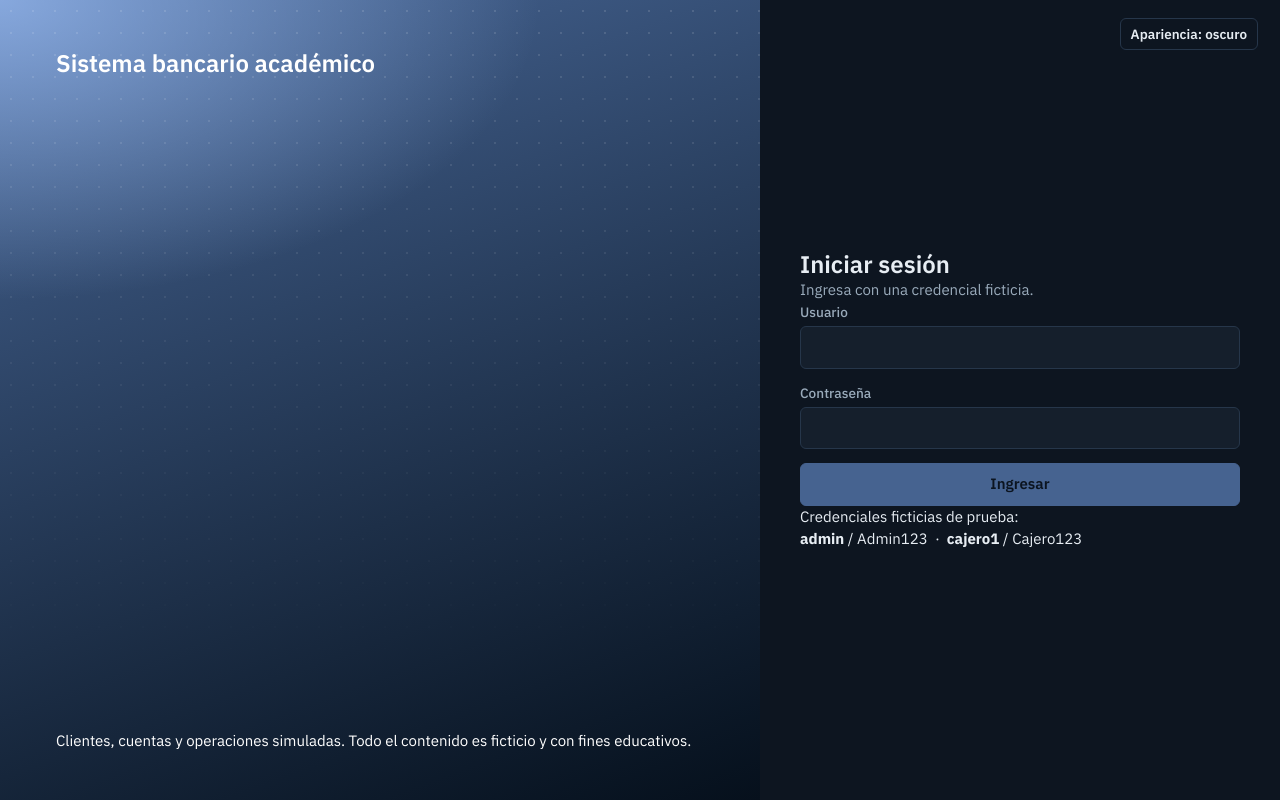
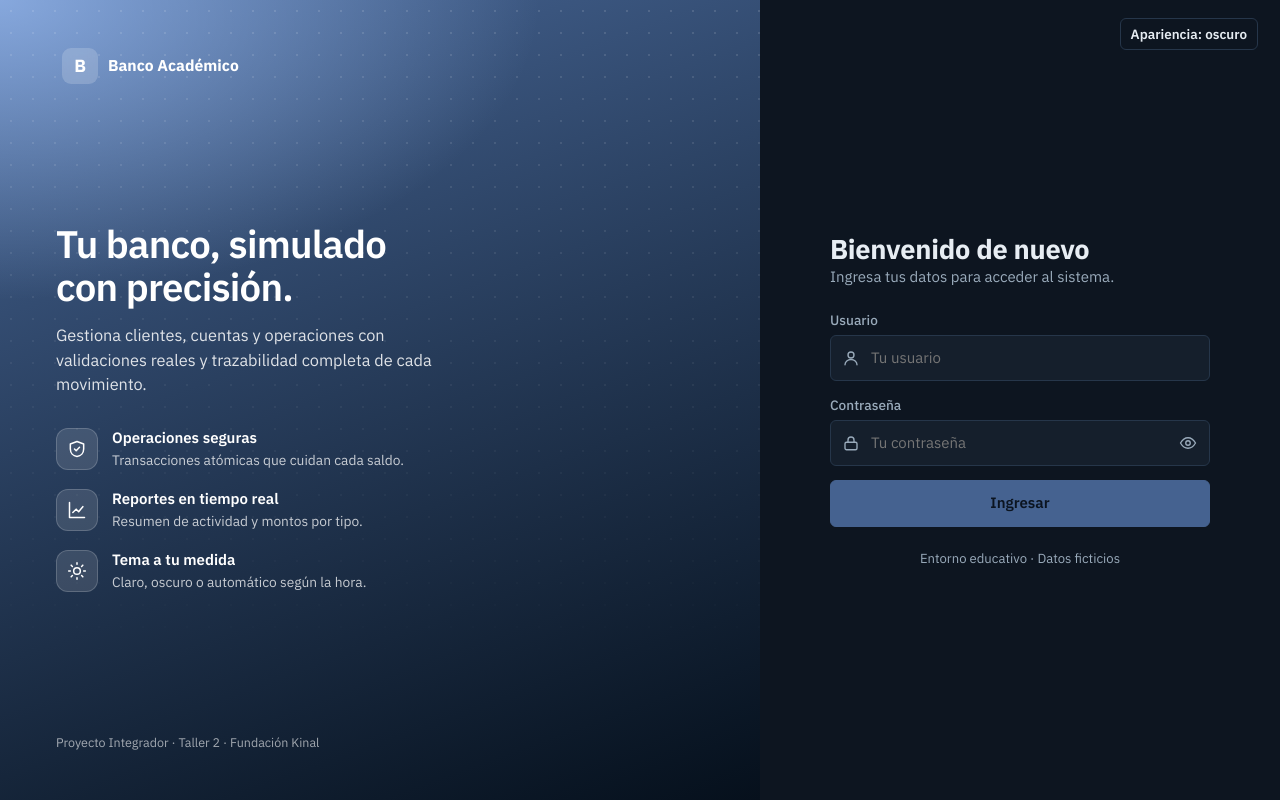
Before and after one commit to jjax-2025549/Sistema_Bancario, an Angular app in the folder frontend/: page /login in a window 1280 px wide. Built offline with nearby package versions, Linux system fonts and the light colour scheme.

Commit message:
feat(frontend): rediseñar el login sin credenciales visibles y con panel de marca

```diff
--- a/frontend/src/app/pages/login.html
+++ b/frontend/src/app/pages/login.html
@@ -1,29 +1,49 @@
 <div class="login-wrap">
   <section class="login-art">
-    <h1>Sistema bancario académico</h1>
-    <p>Clientes, cuentas y operaciones simuladas. Todo el contenido es ficticio y con fines educativos.</p>
+    <div class="brand light"><div class="brand-mark" aria-hidden="true">B</div><b>Banco Académico</b></div>
+    <div class="art-body">
+      <h1>Tu banco, simulado con precisión.</h1>
+      <p>Gestiona clientes, cuentas y operaciones con validaciones reales y trazabilidad completa de cada movimiento.</p>
+      <ul class="feats">
+        <li><span class="ico"><svg viewBox="0 0 24 24" aria-hidden="true"><path d="M12 3l8 3v6c0 4.5-3.2 8.3-8 9-4.8-.7-8-4.5-8-9V6z"/><path d="M9 12l2 2 4-4"/></svg></span><div><b>Operaciones seguras</b><small>Transacciones atómicas que cuidan cada saldo.</small></div></li>
+        <li><span class="ico"><svg viewBox="0 0 24 24" aria-hidden="true"><path d="M3 3v18h18"/><path d="M7 15l4-4 3 3 5-6"/></svg></span><div><b>Reportes en tiempo real</b><small>Resumen de actividad y montos por tipo.</small></div></li>
+        <li><span class="ico"><svg viewBox="0 0 24 24" aria-hidden="true"><circle cx="12" cy="12" r="4"/><path d="M12 2v2M12 20v2M2 12h2M20 12h2M5 5l1.5 1.5M17.5 17.5L19 19M5 19l1.5-1.5M17.5 6.5L19 5"/></svg></span><div><b>Tema a tu medida</b><small>Claro, oscuro o automático según la hora.</small></div></li>
+      </ul>
+    </div>
+    <small class="art-foot">Proyecto Integrador · Taller 2 · Fundación Kinal</small>
   </section>
+
   <section class="login-box">
     <div class="theme-pos"><app-theme-selector /></div>
+    <div class="login-card">
       <div>
-      <h1>Iniciar sesión</h1>
-      <p class="muted">Ingresa con una credencial ficticia.</p>
+        <h2 class="welcome">Bienvenido de nuevo</h2>
+        <p class="muted">Ingresa tus datos para acceder al sistema.</p>
       </div>
-    <form #f="ngForm" (ngSubmit)="entrar()" class="grid">
+      <form #f="ngForm" (ngSubmit)="entrar()" class="grid" autocomplete="on">
         <div class="field">
           <label for="usuario">Usuario</label>
-        <input id="usuario" name="username" [(ngModel)]="username" required autocomplete="username" />
+          <div class="input-ico">
+            <svg viewBox="0 0 24 24" aria-hidden="true"><circle cx="12" cy="8" r="4"/><path d="M4 21c0-4 3.6-7 8-7s8 3 8 7"/></svg>
+            <input id="usuario" name="username" [(ngModel)]="username" required autocomplete="username" placeholder="Tu usuario" />
+          </div>
         </div>
         <div class="field">
           <label for="clave">Contraseña</label>
-        <input id="clave" name="password" type="password" [(ngModel)]="password" required autocomplete="current-password" />
+          <div class="input-ico">
+            <svg viewBox="0 0 24 24" aria-hidden="true"><rect x="4" y="11" width="16" height="10" rx="2"/><path d="M8 11V8a4 4 0 0 1 8 0v3"/></svg>
+            <input id="clave" name="password" [type]="mostrar() ? 'text' : 'password'" [(ngModel)]="password" required autocomplete="current-password" placeholder="Tu contraseña" />
+            <button type="button" class="eye" (click)="mostrar.set(!mostrar())" [attr.aria-label]="mostrar() ? 'Ocultar contraseña' : 'Mostrar contraseña'" [attr.aria-pressed]="mostrar()">
+              <svg viewBox="0 0 24 24" aria-hidden="true"><path d="M2 12s4-7 10-7 10 7 10 7-4 7-10 7S2 12 2 12z"/><circle cx="12" cy="12" r="3"/>@if (mostrar()) {<path d="M3 3l18 18"/>}</svg>
+            </button>
           </div>
-      @if (error()) { <div class="alert error" role="alert">{{ error() }}</div> }
-      <button class="btn" type="submit" [disabled]="f.invalid || cargando()">{{ cargando() ? 'Ingresando…' : 'Ingresar' }}</button>
+        </div>
+        @if (error()) { <div class="alert error shake" role="alert">{{ error() }}</div> }
+        <button class="btn block" type="submit" [disabled]="f.invalid || cargando()">
+          @if (cargando()) { <span class="spin" aria-hidden="true"></span> Ingresando… } @else { Ingresar }
+        </button>
       </form>
-    <div class="creds">
-      Credenciales ficticias de prueba:<br />
-      <b>admin</b> / Admin123 &nbsp;·&nbsp; <b>cajero1</b> / Cajero123
+      <p class="login-note">Entorno educativo · Datos ficticios</p>
     </div>
   </section>
 </div>
```
Lines whose indentation alone changed are shown as unchanged.
